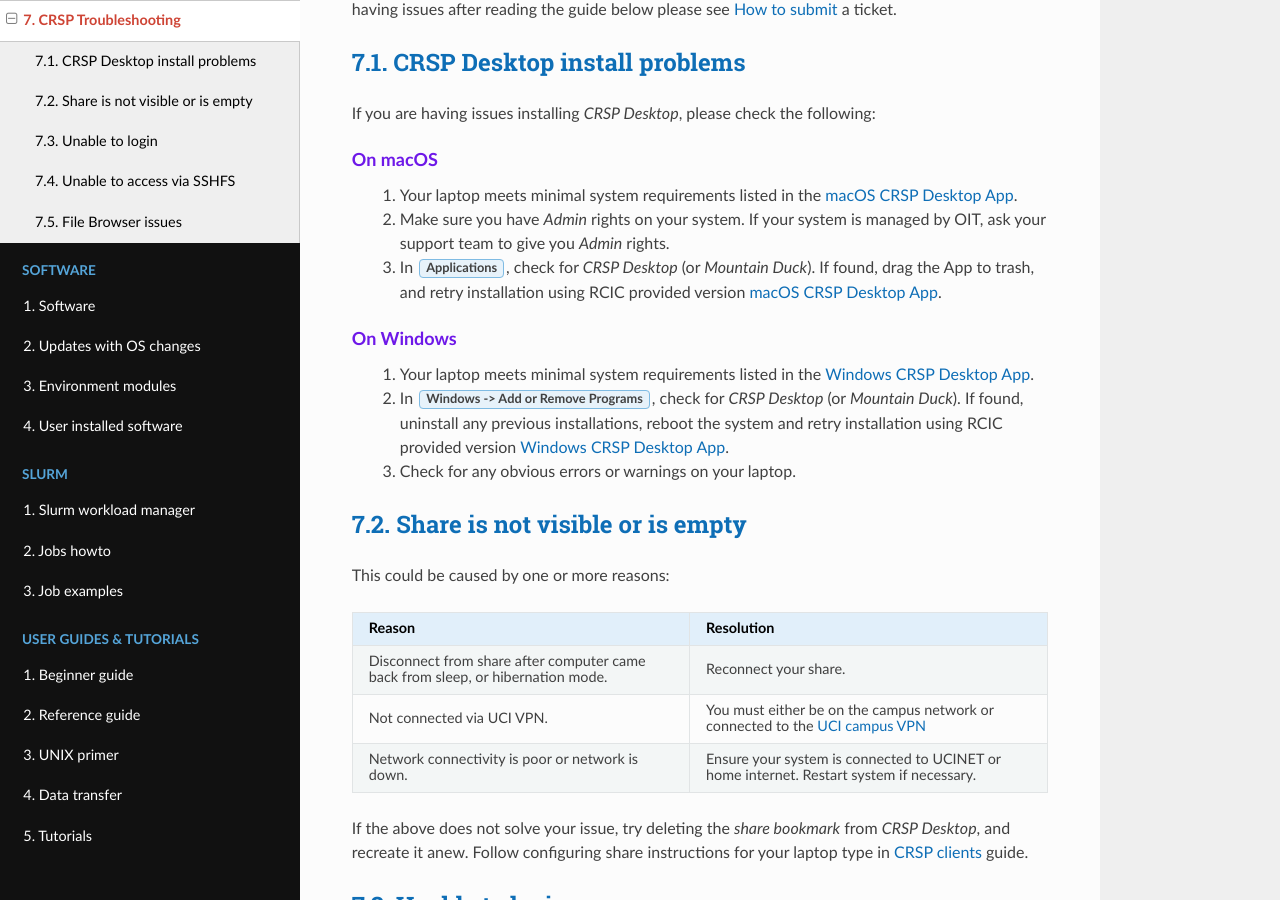
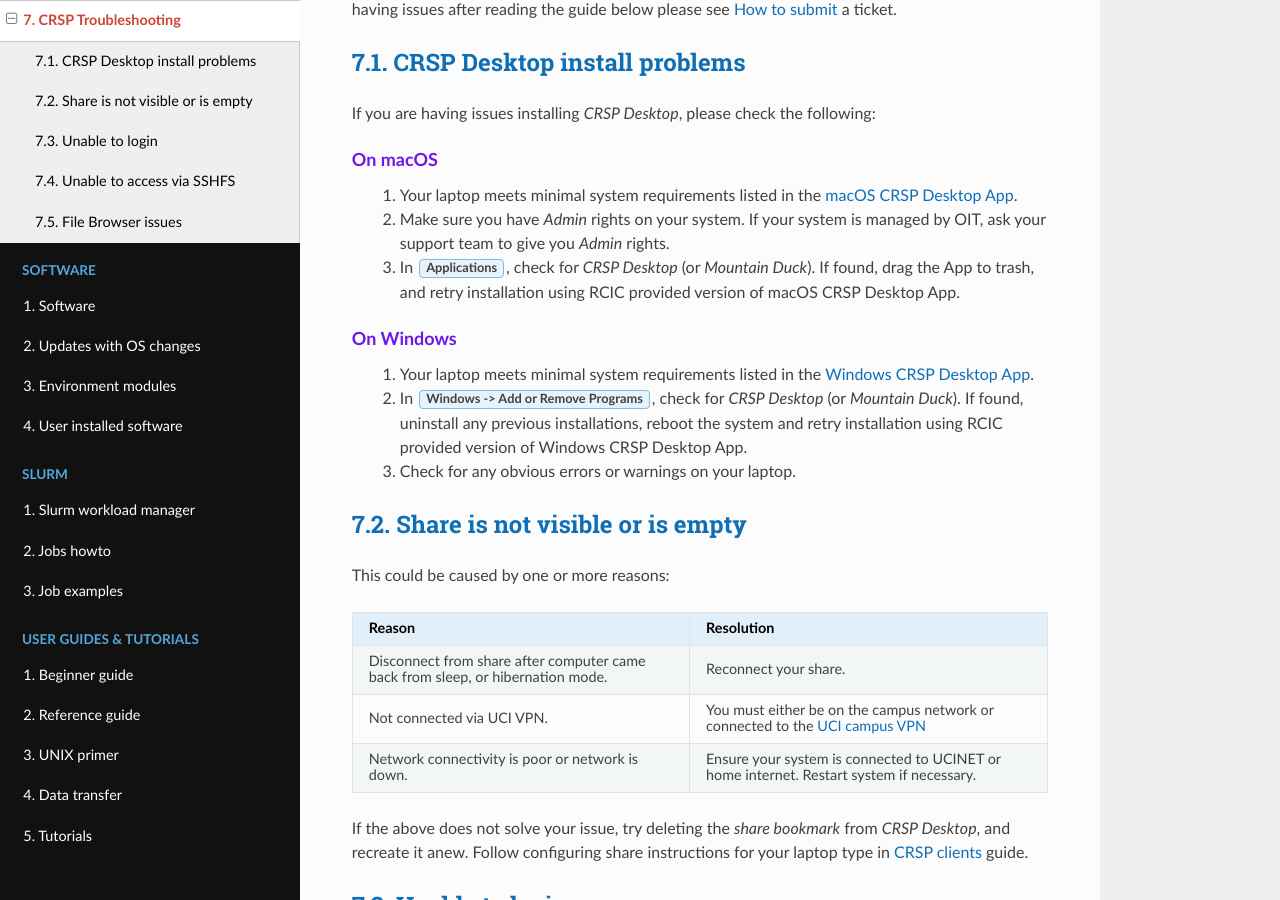
Before and after one commit to RCIC-UCI-Public/website-rcic, a Sphinx documentation site: the page built from docs/source/storage/crsp-troubleshoot.rst, in a window 1280 px wide and 900 px high, scrolled down 486 px. Built offline with Sphinx 7.4.7 and the Read the Docs theme 3.1.0, drawn with Linux system fonts in a browser that asks for light colours.

Commit message:
remove unneeded link to the same area. When the same link is too close, accessibility checker issues an alert

```diff
--- a/docs/source/storage/crsp-troubleshoot.rst
+++ b/docs/source/storage/crsp-troubleshoot.rst
@@ -28,7 +28,7 @@
      ask your support team to give you *Admin* rights.
   #. In :guilabel:`Applications`, check for *CRSP Desktop* (or *Mountain Duck*).
      If found, drag the App to trash, and retry installation using RCIC provided version
-     :ref:`client desktop mac`.
+     of macOS CRSP Desktop App.
 
 .. _problem windows install:
 
@@ -36,7 +36,7 @@
   1. Your laptop meets minimal system requirements listed in the :ref:`client desktop windows`.
   #. In :guilabel:`Windows -> Add or Remove Programs`, check for *CRSP Desktop* (or *Mountain Duck*).
      If found, uninstall any previous installations, reboot the system and retry
-     installation using RCIC provided version :ref:`client desktop windows`.
+     installation using RCIC provided version of Windows CRSP Desktop App.
   #. Check for any obvious errors or warnings on your laptop.
 
 .. _problem empty share:
```
